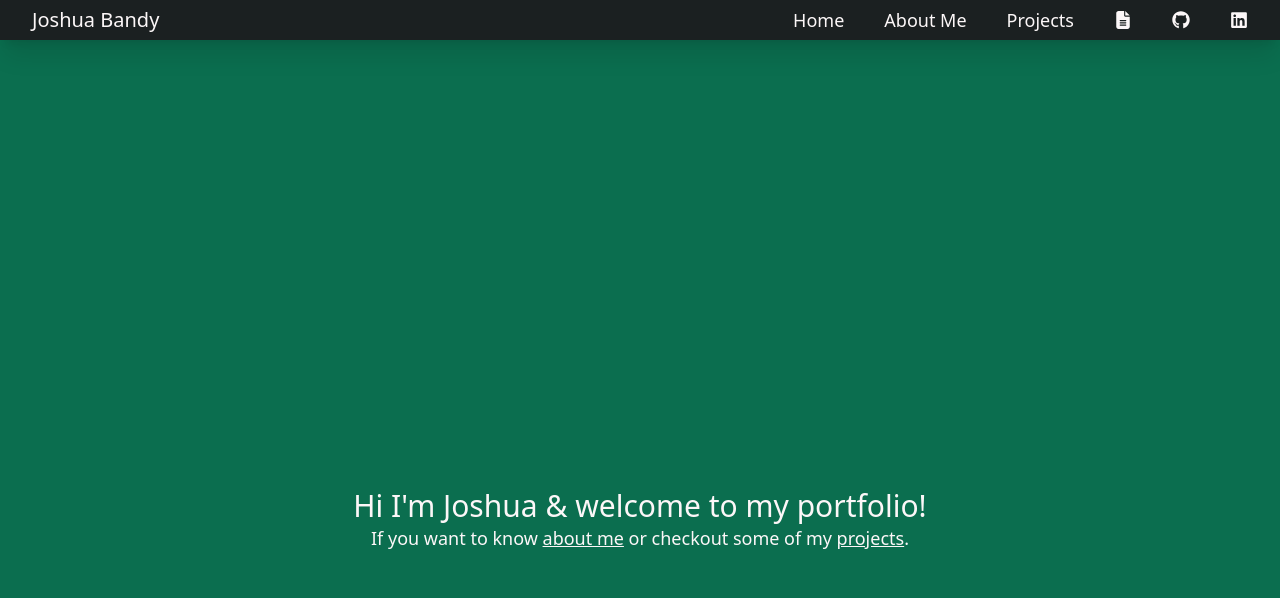
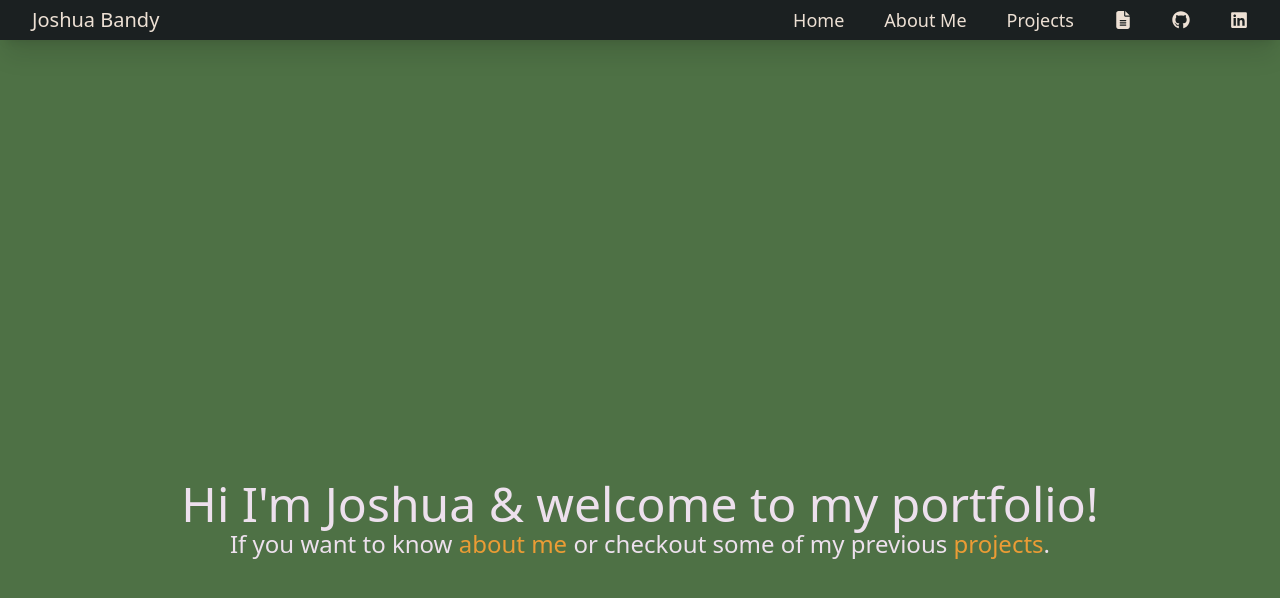
Before and after one commit to Lobbbey/portfolio, a Next.js app: page / in a window 1280 px wide. Shown: the top 598 px of the page. Built offline with nearby package versions, Linux system fonts and the light colour scheme.

Commit message:
Colour Fixes and landing page updates

```diff
--- a/app/aboutme/page.tsx
+++ b/app/aboutme/page.tsx
@@ -1,24 +1,32 @@
-import { FaGithub, FaLinkedin} from 'react-icons/fa';
-import {FaFileLines } from 'react-icons/fa6'
+import { FaGithub, FaLinkedin } from 'react-icons/fa';
+import { FaFileLines } from 'react-icons/fa6'
+import Link from 'next/link';
 
-export default function Experience(){
-    return(
+export default function Experience() {
+    return (
         <section className="flex flex-col justify-center items-center pt-10">
 
             {/*Page title*/}
-            <div className="text-3xl">
-                <h1>About me</h1>
+            <div className="text-5xl">
+                <h1>About Me</h1>
             </div>
 
-            {/**/}
+            {/*About Me*/}
 
             {/*Skills*/}
 
             {/*See More Links*/}
             <div>
                 <h2 className="text-2xl">See more here!</h2>
-
-
+                    <Link href="/resume.pdf" target='_blank' className='hover:border-b'>
+                        <FaFileLines className='text-2xl' title='Resume' />Resume
+                    </Link>
+                    <Link href="https://github.com/Lobbbey" target="_blank" className='hover:border-b'>
+                        <FaGithub className='text-lg' title='Github' />
+                    </Link>
+                    <Link href="https://www.linkedin.com/in/joshua-tyler-bandy/" target="_blank" className='hover:border-b'>
+                        <FaLinkedin className='text-lg' title='LinkedIn' />
+                    </Link>
             </div>
         </section>
     );
--- a/app/globals.css
+++ b/app/globals.css
@@ -3,7 +3,7 @@
 @custom-variant dark (&:is(.dark *));
 
 body{
-    @apply bg-[#0B6E4F] text-[#fcf7f8];
+    @apply bg-[#4e7145] text-[#ede0ed];
 }
 
 :root {
--- a/app/page.tsx
+++ b/app/page.tsx
@@ -7,14 +7,15 @@ export default function Home() {
       {/*Graphic Section*/}
 
       {/*Page Title*/}
-      <div className="text-3xl pt-40">
+      <div className="text-6xl sm:text-5xl pt-40">
         <h1 className="">Hi I&apos;m Joshua & welcome to my portfolio!</h1>
       </div>
 
-      {/**/}
-      <div>
-        <p className="text-lg">
-          If you want to know  {""}<Link href={"/aboutme"} className="underline hover:">about me</Link>{""} or checkout some of my {""}<Link href={"/projects"} className="underline hover:"> projects</Link>{""}.
+      {/*Send too's*/}
+      <div className="text-2xl">
+        <p>
+          If you want to know {""}<Link href={"/aboutme"} className="hover:underline duration-300 transition-all text-[#eb9c35] hover:animate-pulse">about me</Link>{" "}
+          or checkout some of my previous {""}<Link href={"/projects"} className="hover:underline text-[#eb9c35] hover:animate-pulse"> projects</Link>{""}.
         </p>
       </div>
 
--- a/components/MobileNavBar.tsx
+++ b/components/MobileNavBar.tsx
@@ -18,7 +18,7 @@ export default function MobileNavBar(){
 
     return(
 
-        <nav className="fixed w-full h-16 bg-[#1B2021] text-[#FCF7F8] shadow-lg z-50">
+        <nav className="fixed w-full h-16 bg-[#1B2021]  text-[#ede0ed] shadow-lg z-50">
             <div className="flex justify-between items-center px-4 h-full">
                 <button onClick={() => setIsOpen(!isOpen)} aria-label="Toggle Menu">
                     {isOpen ? <FaTimes size={24} /> : <FaBars size={24} />}
--- a/components/NavBar.tsx
+++ b/components/NavBar.tsx
@@ -9,24 +9,24 @@ export default function NavBar(){
 
     return(
         <nav className='Fixed w-full h-10 shadow-xl bg-[#1B2021]'>
-            <div className='flex justify-between items-center px-8  text-[#FCF7F8] h-full w-full'>
+            <div className='flex justify-between items-center px-8 text-[#ede0d4] h-full w-full'>
                 <Link href="/">
-                    <span className='hover:border-b text-xl'>Joshua Bandy</span>
+                    <span className='hover:border-b transition-colors duration-300 hover:text-[#c4501b] text-xl'>Joshua Bandy</span>
                 </Link>
                 <div>
                     <ul className='hidden sm:flex items-center space-x-10'>
-                        <Link href="/"><li className='hover:border-b text-lg'>Home</li></Link>
-                        <Link href="/aboutme"><li className='hover:border-b text-lg'>About Me</li></Link>
-                        <Link href="/projects"><li className='hover:border-b text-lg'>Projects</li></Link>
+                        <Link href="/"><li className='hover:border-b transition-colors duration-300 text-lg hover:text-[#c4501b]'>Home</li></Link>
+                        <Link href="/aboutme"><li className='hover:border-b text-lg transition-colors duration-300 hover:text-[#c4501b]'>About Me</li></Link>
+                        <Link href="/projects"><li className='hover:border-b text-lg  transition-colors duration-300 hover:text-[#c4501b]'>Projects</li></Link>
                         {/*<Link href="/skills"><li className='hover:border-b text-lg'>Skills</li></Link>*/}
-                        <Link href="/resume.pdf" target='_blank' className='hover:border-b'>
-                            <FaFileLines className='text-lg' title='Resume'/>
+                        <Link href="/resume.pdf" target='_blank' className='hover:border-b transition-colors duration-300 hover:text-[#c4501b]'>
+                            <FaFileLines className='text-lg transition-colors duration-300 hover:text-[#c4501b]' title='Resume'/>
                         </Link>
-                        <Link href="https://github.com/Lobbbey" target="_blank" className='hover:border-b'>
+                        <Link href="https://github.com/Lobbbey" target="_blank" className='hover:border-b transition-colors duration-300 hover:text-[#c4501b]'>
                             <FaGithub className='text-lg' title='Github'/>
                         </Link>
                         <Link href="https://www.linkedin.com/in/joshua-tyler-bandy/" target="_blank" className='hover:border-b'>
-                            <FaLinkedin className='text-lg' title='LinkedIn'/>
+                            <FaLinkedin className='text-lg transition-colors duration-300 hover:text-[#c4501b]' title='LinkedIn'/>
                         </Link>
                     </ul>
                 </div>
```
